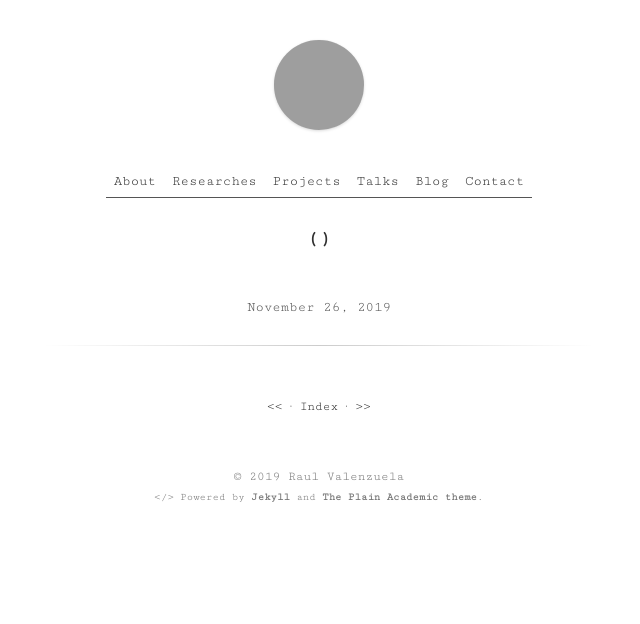
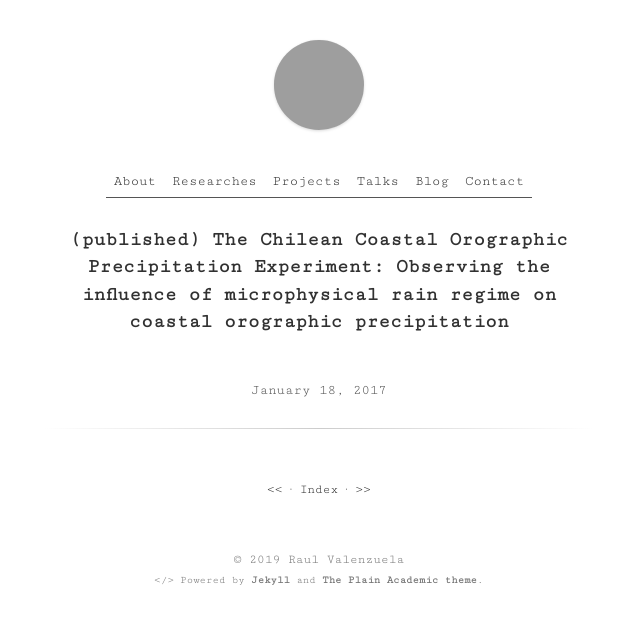
Before and after one commit to rvalenzuelar/rvalenzuelar.github.io, a Jekyll site: the page built from _researches/2017-01-18-ccope-jhm.md, in a window 1280 px wide. Shown: the top 624 px of the page, without its empty margins (321-961 px from the left). Built offline with Jekyll 4.4.1, drawn with Linux system fonts in a browser that asks for light colours; grey boxes are pictures that could not be loaded.

Commit message:
updated research

```diff
--- a/_researches/2017-01-18-ccope-jhm.md
+++ b/_researches/2017-01-18-ccope-jhm.md
@@ -1,5 +1,5 @@
 ---
-title: The Chilean Coastal Orographic Precipitation Experiment: Observing the influence of microphysical rain regime on coastal orographic precipitation
+title: "The Chilean Coastal Orographic Precipitation Experiment: Observing the influence of microphysical rain regime on coastal orographic precipitation"
 type: researches
 date: 2017-01-18
 authors:
```
